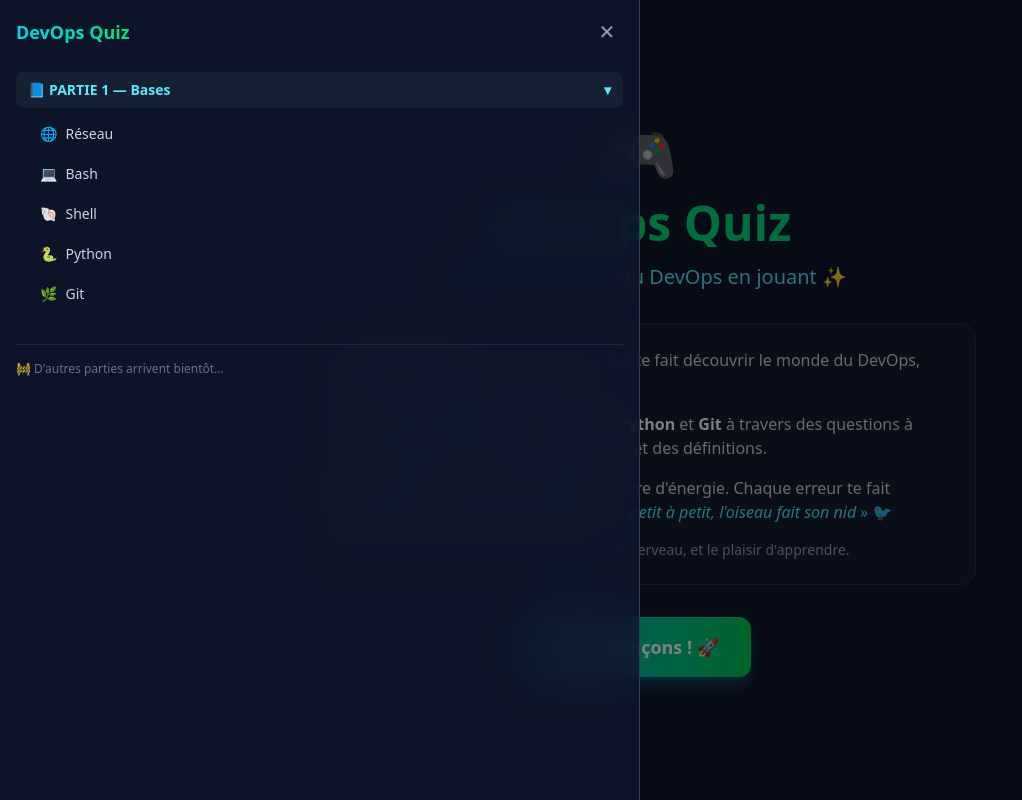
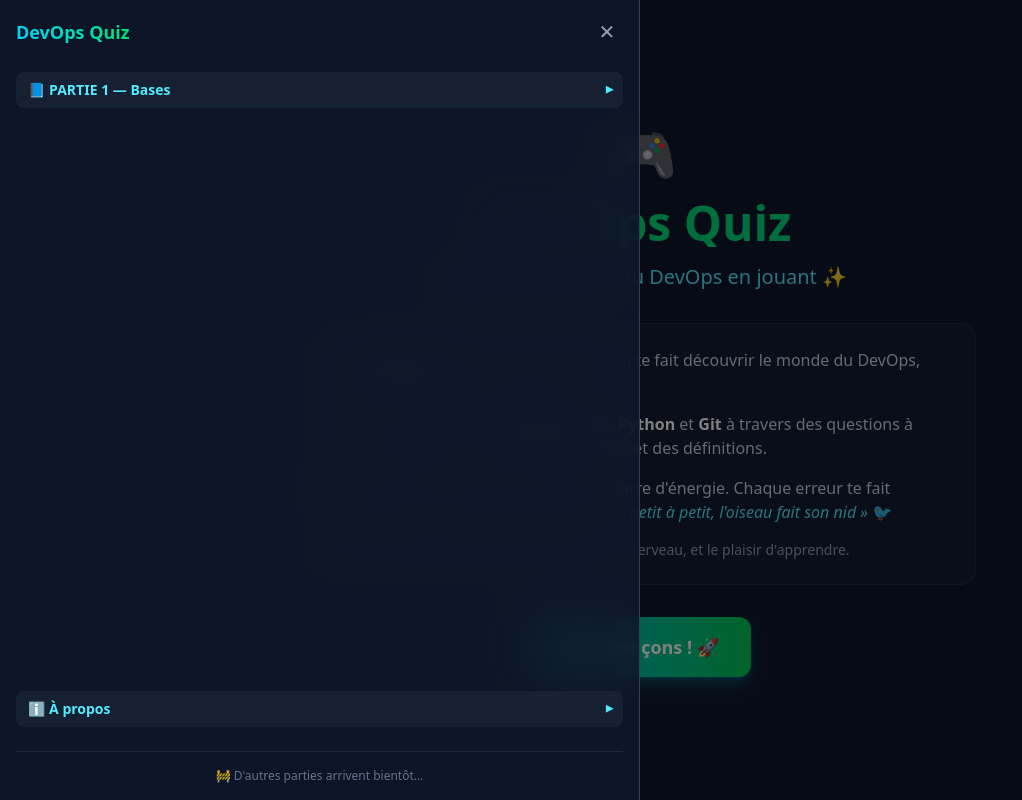
Before and after one commit to fotsingndiguedevy-dev/Devops_quiz, a Next.js app: page / in a window 1280 px wide. Both pictures are taken after a click on the button "Ouvrir le menu". Shown: the whole page, without its empty margins (0-1022 px from the left). Built offline with nearby package versions, Linux system fonts and the light colour scheme.

Commit message:
amelioration: logos SVG et section A propos dans la sidebar

```diff
--- a/src/components/Sidebar.tsx
+++ b/src/components/Sidebar.tsx
@@ -16,13 +16,13 @@ export default function Sidebar({
   onSelectModule,
   selectedModuleId,
 }: SidebarProps) {
-  const [partieOuverte, setPartieOuverte] = useState(true);
+  const [partieOuverte, setPartieOuverte] = useState(false);
+  const [aProposOuvert, setAProposOuvert] = useState(false);
 
   return (
     <AnimatePresence>
       {isOpen && (
         <>
-          {/* Overlay sombre cliquable */}
           <motion.div
             initial={{ opacity: 0 }}
             animate={{ opacity: 1 }}
@@ -31,15 +31,13 @@ export default function Sidebar({
             className="fixed inset-0 bg-black/50 z-40"
           />
 
-          {/* Sidebar glissante */}
           <motion.aside
             initial={{ x: "-100%" }}
             animate={{ x: 0 }}
             exit={{ x: "-100%" }}
             transition={{ type: "spring", damping: 28, stiffness: 220 }}
-            className="fixed top-0 left-0 h-screen w-1/2 bg-slate-900/85 backdrop-blur-xl border-r border-slate-700 z-50 p-4 overflow-y-auto"
+            className="fixed top-0 left-0 h-screen w-1/2 bg-slate-900/85 backdrop-blur-xl border-r border-slate-700 z-50 p-4 overflow-y-auto flex flex-col"
           >
-            {/* En-tête */}
             <div className="flex justify-between items-center mb-6">
               <h1 className="text-lg font-bold bg-gradient-to-r from-cyan-400 to-green-400 bg-clip-text text-transparent">
                 DevOps Quiz
@@ -55,7 +53,6 @@ export default function Sidebar({
               </motion.button>
             </div>
 
-            {/* Bouton PARTIE 1 */}
             <motion.button
               whileTap={{ scale: 0.97 }}
               onClick={() => setPartieOuverte(!partieOuverte)}
@@ -70,7 +67,6 @@ export default function Sidebar({
               </motion.span>
             </motion.button>
 
-            {/* Liste des modules */}
             <AnimatePresence initial={false}>
               {partieOuverte && (
                 <motion.ul
@@ -99,8 +95,12 @@ export default function Sidebar({
                               : "text-slate-300 hover:bg-slate-800/60 border-l-4 border-transparent"
                           }`}
                         >
-                          <span>
-                            <span className="mr-2">{m.emoji}</span>
+                          <span className="flex items-center gap-2">
+                            <img
+                              src={m.logo}
+                              alt={m.name}
+                              className="w-5 h-5 object-contain"
+                            />
                             {m.name}
                           </span>
                           {isSelected && (
@@ -120,8 +120,64 @@ export default function Sidebar({
               )}
             </AnimatePresence>
 
-            {/* Pied */}
-            <div className="mt-8 pt-4 border-t border-slate-800 text-xs text-slate-500">
+            <div className="flex-1" />
+
+            <motion.button
+              whileTap={{ scale: 0.97 }}
+              onClick={() => setAProposOuvert(!aProposOuvert)}
+              className="w-full flex justify-between items-center px-3 py-2 rounded-lg bg-slate-800/60 text-left text-sm font-semibold text-cyan-300 hover:bg-slate-800 mb-2 cursor-pointer"
+            >
+              <span>ℹ️ À propos</span>
+              <motion.span
+                animate={{ rotate: aProposOuvert ? 0 : -90 }}
+                transition={{ duration: 0.2 }}
+              >
+                ▾
+              </motion.span>
+            </motion.button>
+
+            <AnimatePresence initial={false}>
+              {aProposOuvert && (
+                <motion.div
+                  initial={{ height: 0, opacity: 0 }}
+                  animate={{ height: "auto", opacity: 1 }}
+                  exit={{ height: 0, opacity: 0 }}
+                  transition={{ duration: 0.25 }}
+                  className="overflow-hidden"
+                >
+                  <div className="text-xs text-slate-400 space-y-2 px-3 py-2 bg-slate-800/30 rounded-lg border border-slate-700/50">
+                    <p className="text-slate-300 font-medium">
+                      🚀 Pourquoi DevOps Quiz ?
+                    </p>
+                    <p>
+                      Né d'un constat simple : apprendre le DevOps peut être
+                      intimidant. Ce jeu rend l'apprentissage{" "}
+                      <strong className="text-cyan-300">accessible</strong>,{" "}
+                      <strong className="text-cyan-300">ludique</strong> et{" "}
+                      <strong className="text-cyan-300">sans pression</strong>.
+                    </p>
+                    <p className="pt-2 border-t border-slate-700/50">
+                      💡 Projet développé entièrement depuis Termux sur Android.
+                    </p>
+                    <p className="pt-2 border-t border-slate-700/50">
+                      📩 Portfolio :
+                    </p>
+                    <p>
+                      <a
+                        href="https://portfolio-fotsingndiguedevy-dev.vercel.app"
+                        target="_blank"
+                        rel="noopener noreferrer"
+                        className="text-cyan-400 hover:text-cyan-300"
+                      >
+                        🌐 portfolio-fotsingndiguedevy-dev.vercel.app
+                      </a>
+                    </p>
+                  </div>
+                </motion.div>
+              )}
+            </AnimatePresence>
+
+            <div className="mt-4 pt-4 border-t border-slate-800 text-xs text-slate-500 text-center">
               🚧 D'autres parties arrivent bientôt…
             </div>
           </motion.aside>
```
